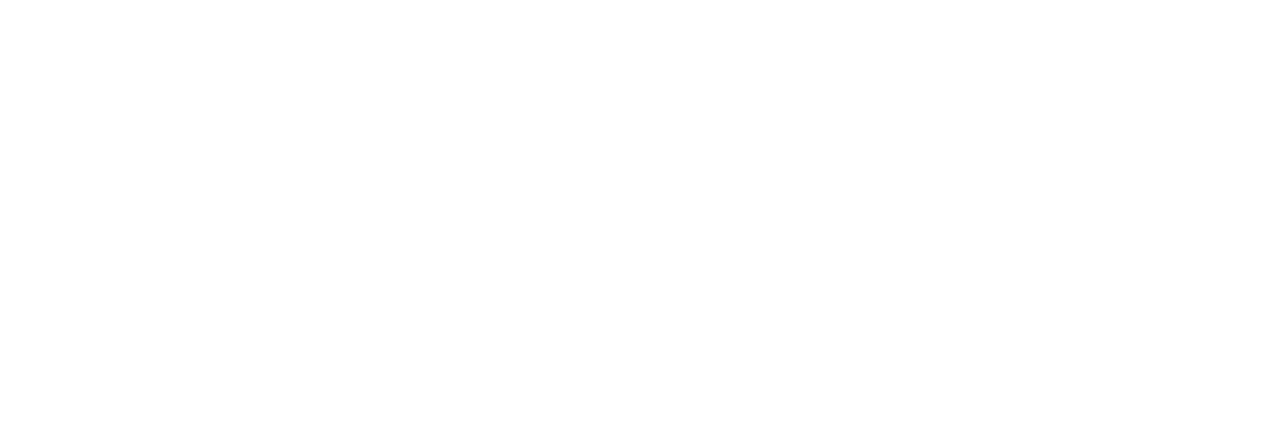
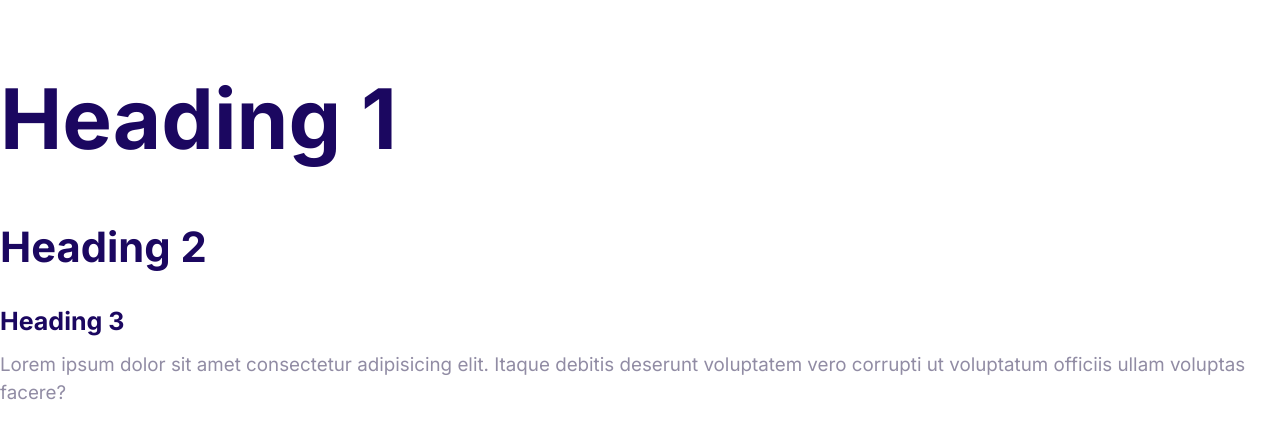
Before and after one commit to thisisaj1999/project_moshify, a plain HTML site: page html.html in a window 1280 px wide. Drawn offline with Linux system fonts and the light colour scheme.

Commit message:
Define the styles for the fonts.

```diff
--- a/css/style.css
+++ b/css/style.css
@@ -5,3 +5,55 @@
   --color-heading: #1b0760;
   --color-body: #918ca4;
 }
+
+html {
+  font-size: 65.2%;
+}
+
+body {
+  font-family: Inter, Arial, Helvetica, sans-serif;
+  font-size: 2.4rem;
+  line-height: 1.5;
+  color: var(--color-body);
+}
+
+h1,
+h2,
+h3 {
+  color: var(--color-heading);
+  margin-bottom: 1rem;
+}
+
+h1 {
+  font-size: 7rem;
+}
+
+h2 {
+  font-size: 4rem;
+}
+
+h3 {
+  font-size: 3rem;
+}
+
+p {
+  margin-top: 0;
+}
+
+@media screen and (min-width: 1024px) {
+  body {
+    font-size: 1.8rem;
+  }
+
+  h1 {
+    font-size: 8rem;
+  }
+
+  h2 {
+    font-size: 4rem;
+  }
+
+  h3 {
+    font-size: 2.4rem;
+  }
+}
--- a/html.html
+++ b/html.html
@@ -5,8 +5,23 @@
     <meta http-equiv="X-UA-Compatible" content="IE=edge" />
     <meta name="viewport" content="width=device-width, initial-scale=1.0" />
     <title>Document</title>
+    <link rel="preconnect" href="https://fonts.googleapis.com" />
+    <link rel="preconnect" href="https://fonts.gstatic.com" crossorigin />
+    <link
+      href="https://fonts.googleapis.com/css2?family=Inter:wght@400;500;600;700;800&display=swap"
+      rel="stylesheet"
+    />
     <link rel="stylesheet" href="css/normalize.css" />
     <link rel="stylesheet" href="css/style.css" />
   </head>
-  <body></body>
+  <body>
+    <h1>Heading 1</h1>
+    <h2>Heading 2</h2>
+    <h3>Heading 3</h3>
+    <p>
+      Lorem ipsum dolor sit amet consectetur adipisicing elit. Itaque debitis
+      deserunt voluptatem vero corrupti ut voluptatum officiis ullam voluptas
+      facere?
+    </p>
+  </body>
 </html>
```
